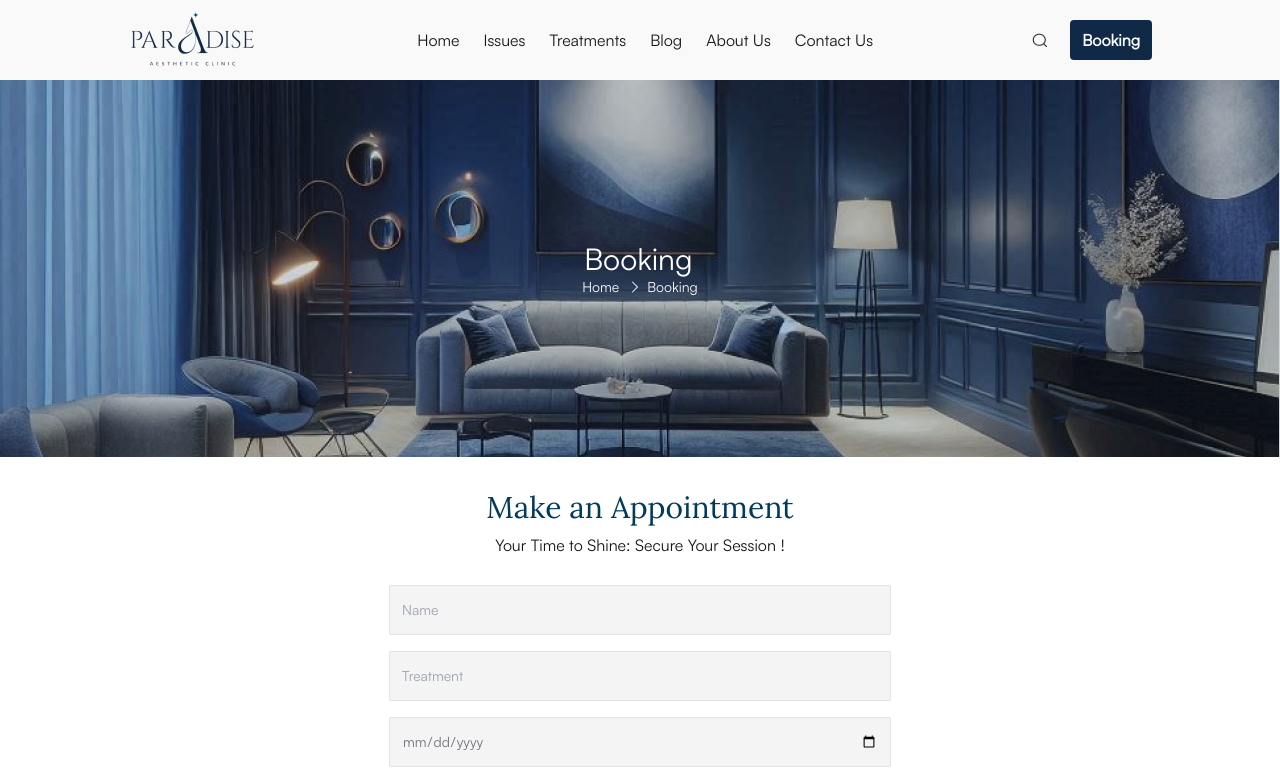
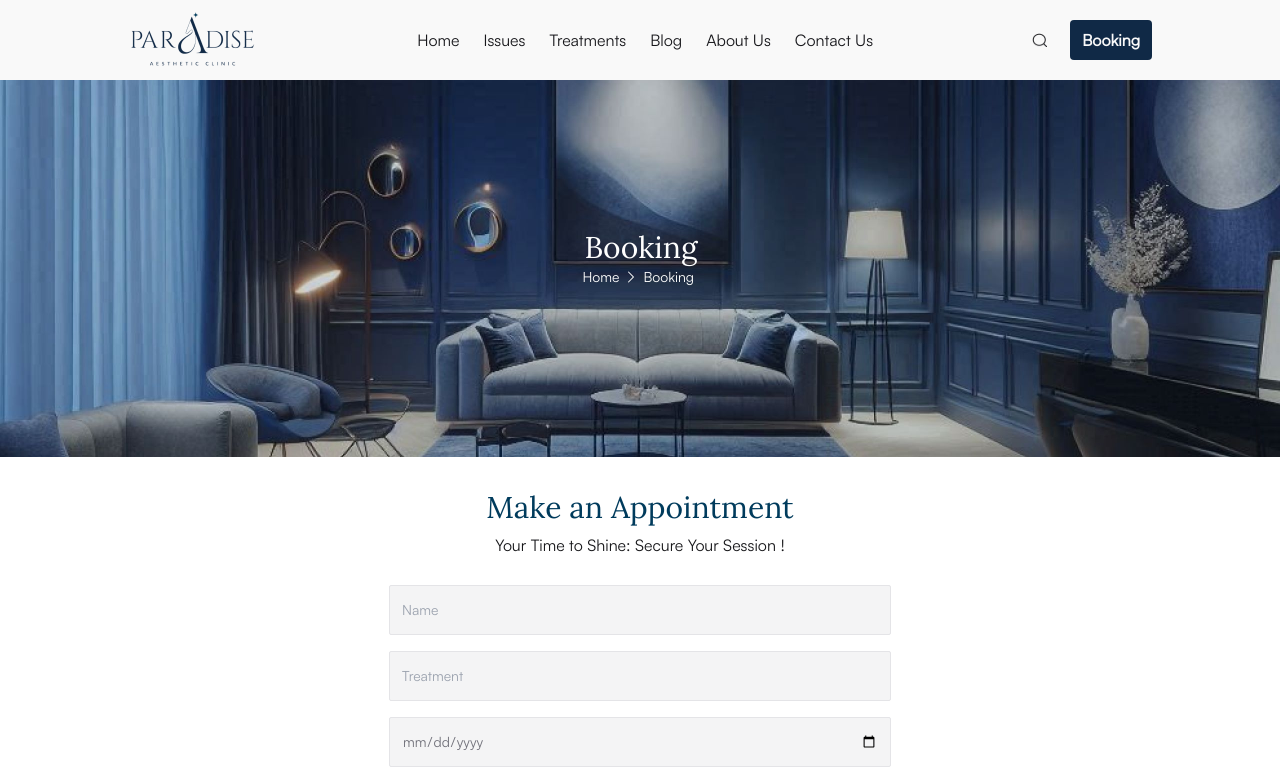
Before and after one commit to BoEain24/clinic_mc6, a React (Vite) app: page /booking in a window 1280 px wide. Shown: the top 781 px of the page. Built offline with nearby package versions, Linux system fonts and the light colour scheme.

Commit message:
change breadcrumb and change font in booking page

```diff
--- a/src/features/public/pages/Booking/components/Breadcrumb.jsx
+++ /dev/null
@@ -1,42 +0,0 @@
-import React from "react";
-import { HiAcademicCap, HiChevronRight } from "react-icons/hi2";
-import { Link } from "react-router-dom";
-
-const Breadcrumb = ({ currentPageTitle, links }) => {
-  return (
-    <nav className="flex" aria-label="Breadcrumb">
-      <ol className="inline-flex items-center space-x-1 md:space-x-2 rtl:space-x-reverse">
-        <li className="inline-flex items-center">
-          <Link
-            to={"/"}
-            className="inline-flex items-center text-sm text-zinc-50 hover:text-zinc-300"
-          >
-            Home
-          </Link>
-        </li>
-        {links &&
-          links.map((link, index) => {
-            return (
-              <li key={index} className="inline-flex items-center">
-                <Link
-                  to={link.path}
-                  className="inline-flex gap-1 items-center text-sm font-medium text-zinc-50 hover:text-zinc-400"
-                >
-                  <HiChevronRight className=" text-zinc-50" />
-                  {link.title}
-                </Link>
-              </li>
-            );
-          })}
-        <li className="inline-flex items-center gap-1">
-          <HiChevronRight className=" text-zinc-50" />
-          <div className="inline-flex  items-center text-sm text-zinc-50 hover:text-zinc-300">
-            {currentPageTitle}
-          </div>
-        </li>
-      </ol>
-    </nav>
-  );
-};
-
-export default Breadcrumb;
--- a/src/features/public/pages/Booking/components/HeroSection.jsx
+++ b/src/features/public/pages/Booking/components/HeroSection.jsx
@@ -1,6 +1,8 @@
 import React from "react";
-import Breadcrumb from "./Breadcrumb";
-import backgroundImage from "../../../../../assets/images/hero-&-banner-img/banner.png";
+// import Breadcrumb from "./Breadcrumb";
+import Breadcrumb from "../../AboutUs/components/Breadcrumb";
+
+import backgroundImage from "../../../../../assets/images/hero-&-banner-img/for-hero.jpg";
 
 const HeroSection = () => {
   return (
@@ -10,7 +12,7 @@ const HeroSection = () => {
         style={{ backgroundImage: `url(${backgroundImage})` }}
       >
         <div className="text-white z-10 ">
-          <h1 className="text-3xl pl-0.5">Booking</h1>
+          <h1 className="text-3xl pl-0.5 font-custom">Booking</h1>
           <Breadcrumb currentPageTitle={"Booking"} />
         </div>
       </div>
```
